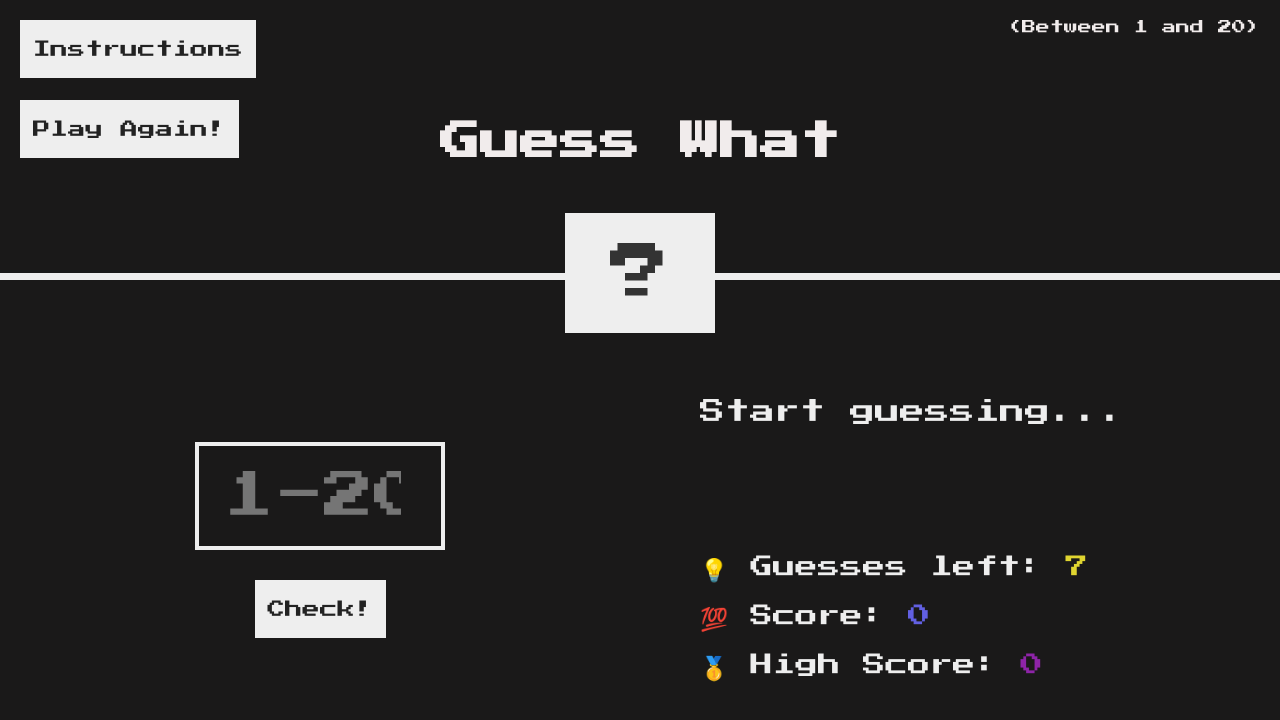
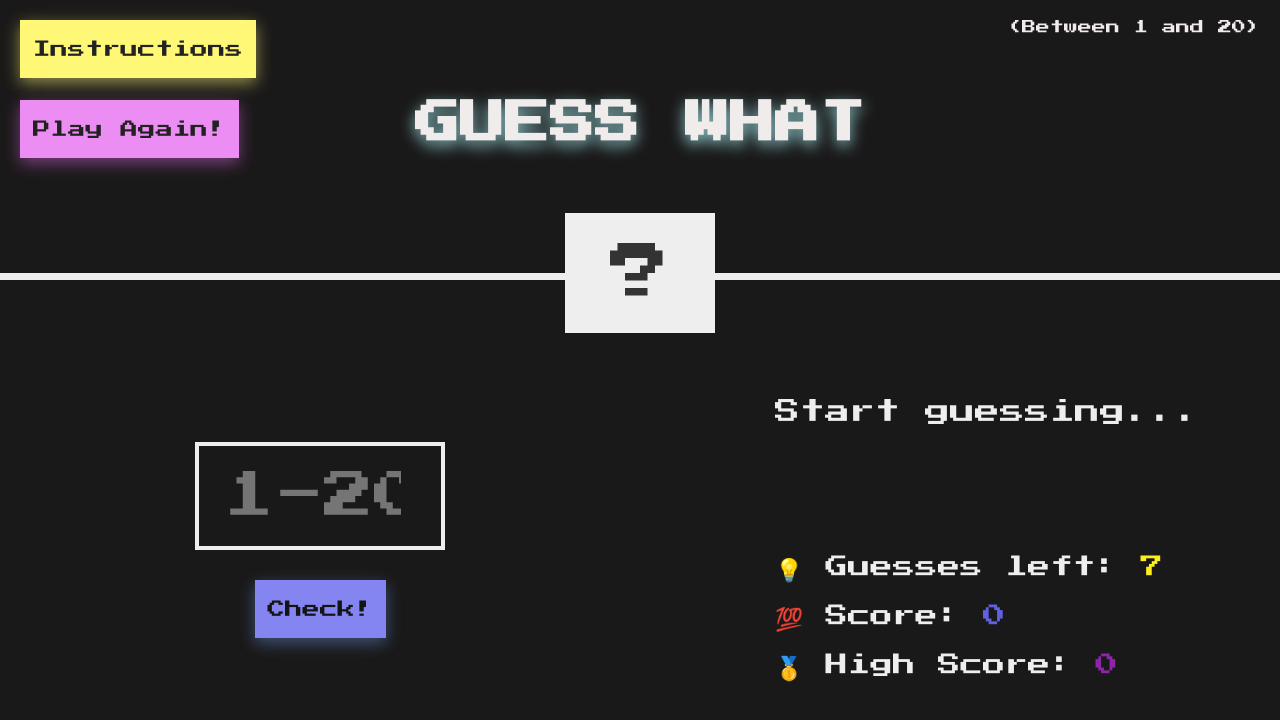
Before and after one commit to moonman369/Guess-What, a plain HTML site: page index.html in a window 1280 px wide. Both pictures are taken after a click on the button "Play Again!". Drawn offline with Linux system fonts and the light colour scheme.

Commit message:
commit-15.4.22
UI Enhancements:
i. Added glow and color to buttons (box shadow).
ii. Changed title tag font and applied text shadow.
iii. Fixed right section spacing.

```diff
--- a/index.html
+++ b/index.html
@@ -9,7 +9,7 @@
   </head>
   <body >
     <header>
-      <h1>Guess What</h1>
+      <h1>GUESS WHAT</h1>
       <p class="between">(Between 1 and 20)</p>
       <button class="btn again">Play Again!</button>
       <button class="btn instruc">Instructions</button>
--- a/script.js
+++ b/script.js
@@ -42,8 +42,10 @@ const handleClickCheck = function () {
 
       //Correct number
     } else if (guess === secretNum) {
-      displayMessage("✅ Correct Number!!!");
+      displayMessage("✅ Correct Number!");
       document.querySelector("body").classList.add("winner");
+      document.querySelector("main").classList.add("winner");
+
       document.querySelector(".number").textContent = secretNum;
       document.querySelector(".number").style.width = "25rem";
       score = calcScore(gleft);
@@ -73,6 +75,7 @@ const handleClickCheck = function () {
     document.querySelector(".number").style.width = "25rem";
     displayMessage("👊🔴 GAME OVER!!! 🔴👊");
     document.querySelector("body").classList.add("loser");
+    document.querySelector("main").classList.add("loser");
     document.getElementById("guessField").disabled = true;
   }
 };
@@ -86,9 +89,13 @@ const handleReset = function () {
   document.getElementById("guessField").disabled = false;
   document.querySelector(".score").textContent = score;
   document.querySelector(".guess-left").textContent = gleft;
-  document.querySelector("body").classList.contains("winner")
-    ? document.querySelector("body").classList.remove("winner")
-    : document.querySelector("body").classList.remove("loser");
+  if (document.querySelector("body").classList.contains("winner")) {
+    document.querySelector("body").classList.remove("winner");
+    document.querySelector("main").classList.remove("winner");
+  } else {
+    document.querySelector("body").classList.remove("loser");
+    document.querySelector("main").classList.remove("loser");
+  }
 
   document.querySelector(".number").style.width = "15rem";
   displayMessage("Start guessing...");
--- a/style.css
+++ b/style.css
@@ -41,6 +41,7 @@ main {
 }
 
 .right {
+  padding-left: 7.5rem;
   width: 52rem;
   font-size: 2.25rem;
 }
@@ -52,11 +53,12 @@ main {
 
 /* ELEMENTS STYLE */
 h1 {
-  font-size: 4rem;
+  font-size: 4.5rem;
+  text-shadow: 0 5px 15px rgba(176, 250, 255, 0.747);
   text-align: center;
   position: absolute;
   width: 100%;
-  top: 52%;
+  top: 45%;
   left: 50%;
   transform: translate(-50%, -50%);
 }
@@ -116,8 +118,32 @@ h1 {
   cursor: pointer;
 }
 
-.btn:hover {
-  background-color: #ccc;
+.btn.check {
+  color: rgb(20, 20, 20);
+  background-color: rgb(132, 133, 241);
+  box-shadow: 0 5px 15px rgba(106, 152, 238, 0.45);
+}
+
+.btn.check:hover {
+  box-shadow: 0 5px 15px rgba(132, 134, 241, 0.932);
+}
+
+.btn.again {
+  background-color: rgb(236, 141, 243);
+  box-shadow: 0 5px 15px rgba(233, 112, 241, 0.459);
+}
+
+.btn.again:hover {
+  box-shadow: 0 5px 15px rgba(233, 112, 241, 0.938);
+}
+
+.btn.instruc {
+  background-color: rgb(255, 248, 119);
+  box-shadow: 0 5px 15px rgba(255, 248, 119, 0.521);
+}
+
+.btn.instruc:hover {
+  box-shadow: 0 5px 15px rgba(255, 248, 119, 0.863);
 }
 
 .message {
@@ -142,7 +168,7 @@ h1 {
 }
 
 .guess-left {
-  color: #e0d530;
+  color: #fced1d;
 }
 
 .hidden {
@@ -150,11 +176,13 @@ h1 {
 }
 
 .winner {
-  background-color: #3dc22c;
+  background-color: #6cf15a;
+  color: rgb(36, 36, 36);
 }
 
 .loser {
   background-color: #ff3131;
+  color: rgb(36, 36, 36);
 }
 
 /*MODAL CLASSES*/
```
